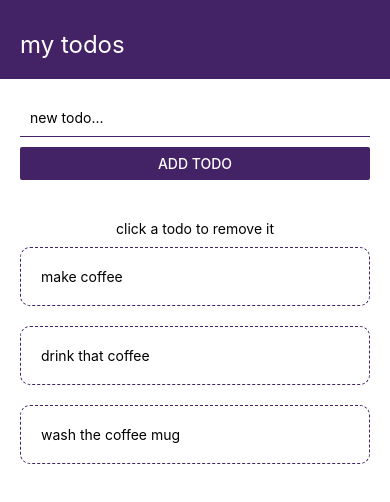
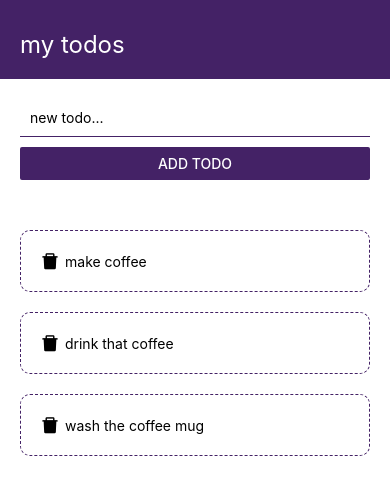
Before and after one commit to JuliaLojek/react-native-course, a React Native app: screen / in a window 390 px wide. Shown: the top 502 px of the page. Built offline with nearby package versions, Linux system fonts and the light colour scheme.

Commit message:
icons and flat list scrolling issues fixed with touchable on the whole items

```diff
--- a/App.js
+++ b/App.js
@@ -37,7 +37,6 @@ export default function App() {
         <Header />
         <View style={styles.content}>
           <Form addTodo={addTodo} />
-          <Text style={styles.info}>click a todo to remove it</Text>
           <View style={styles.list}>
             <FlatList
               data={todos}
@@ -62,9 +61,6 @@ const styles = StyleSheet.create({
     padding: 20,
     flex: 1,
   },
-  info: {
-    textAlign: "center",
-  },
   list: {
     flex: 1,
   },
--- a/components/TodoItem.js
+++ b/components/TodoItem.js
@@ -1,22 +1,42 @@
 import React from "react";
-import { Text, StyleSheet, TouchableOpacity } from "react-native";
+import {
+  Text,
+  StyleSheet,
+  TouchableOpacity,
+  View,
+  TouchableWithoutFeedback,
+} from "react-native";
+import { AntDesign } from "@expo/vector-icons";
 
 const TodoItem = ({ item, removeTodo }) => {
   return (
-    <TouchableOpacity onPress={() => removeTodo(item.key)}>
-      <Text style={styles.text}>{item.text}</Text>
-    </TouchableOpacity>
+    <TouchableWithoutFeedback>
+      <View style={styles.card}>
+        <TouchableOpacity onPress={() => removeTodo(item.key)}>
+          <AntDesign
+            name="delete"
+            size={18}
+          />
+        </TouchableOpacity>
+        <Text style={styles.text}>{item.text}</Text>
+      </View>
+    </TouchableWithoutFeedback>
   );
 };
 
 const styles = StyleSheet.create({
-  text: {
+  card: {
     borderColor: "#442266",
     borderWidth: 1.5,
     borderStyle: "dashed",
     borderRadius: 10,
     padding: 20,
     marginVertical: 10,
+    flexDirection: "row",
+    alignItems: "center",
+  },
+  text: {
+    marginLeft: 6,
   },
 });
 
```
